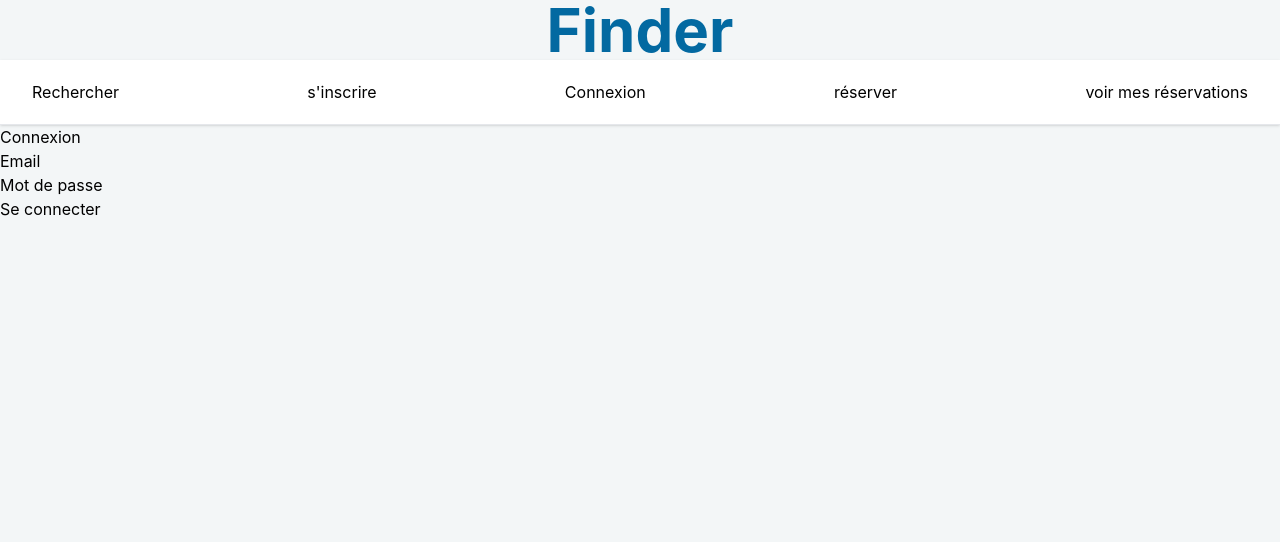
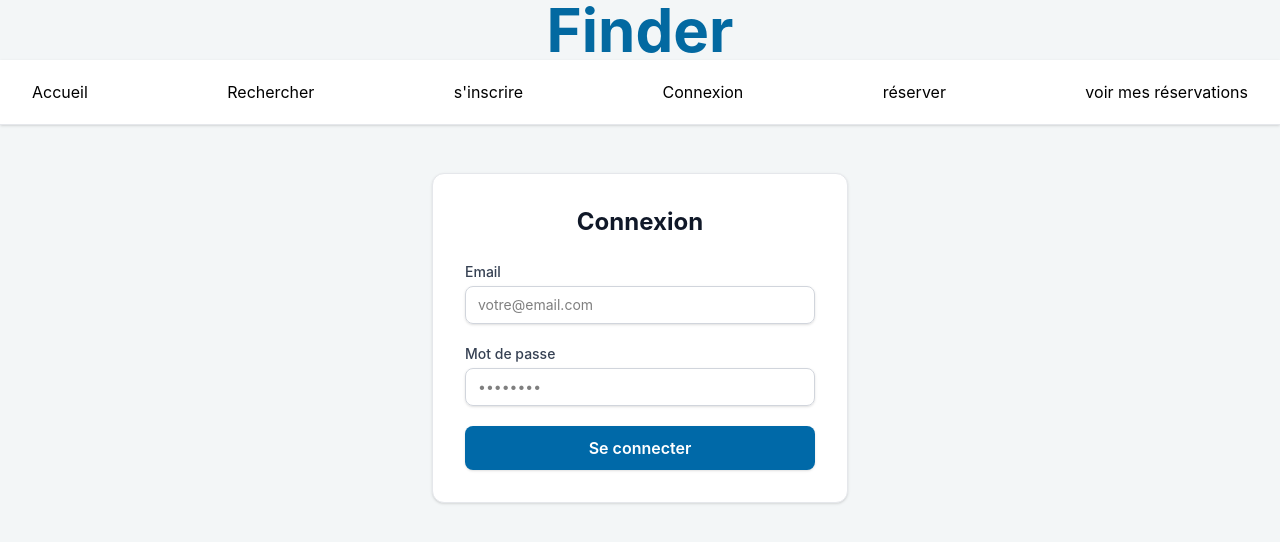
Before and after one commit to Noah22550/Finder, a React (Vite) app in the folder Finder/Front/: page /connexion in a window 1280 px wide. Shown: the top 542 px of the page. Built offline with nearby package versions, Linux system fonts and the light colour scheme.

Commit message:
Q3 etape 4 fait

```diff
--- a/Finder/Front/src/App.jsx
+++ b/Finder/Front/src/App.jsx
@@ -4,6 +4,7 @@ import Connexion from './pages/connexion';
 import Reserver from './pages/reserver'
 import Mesreservations from './pages/mes-reservations'
 import Accueil from './pages/accueil'
+import RouteProtegee from './RouteProtegee';
 import { BrowserRouter, Routes, Route, Link } from 'react-router-dom';
 export default function App() {
   return (
@@ -15,6 +16,7 @@ export default function App() {
         <nav className="bg-white border-b border-gray-200 shadow-sm">
           <div className="max-w-7xl mx-auto px-4 sm:px-6 lg:px-8">
             <div className="flex justify-between h-16 items-center">
+              <Link to="/accueil"> Accueil</Link>
               <Link to="/recherche">Rechercher</Link>
               <Link to="/inscription">s'inscrire</Link>
               <Link to="/connexion">Connexion</Link>
@@ -28,7 +30,7 @@ export default function App() {
           <Route path="/inscription" element={<Inscription />} />
           <Route path="/connexion" element={<Connexion />} />
           <Route path="/reserver" element={<Reserver />} />
-          <Route path="/mes-reservations" element={<Mesreservations />} />
+          <Route path="/mes-reservations" element={<RouteProtegee><Mesreservations/></RouteProtegee>} />
           <Route path="*" element={<Accueil />} />
         </Routes>
       </BrowserRouter>
--- /dev/null
+++ b/Finder/Front/src/RouteProtegee.jsx
@@ -0,0 +1,6 @@
+import { Navigate } from 'react-router-dom';
+import { jeton } from './auth';
+
+export default function RouteProtegee({ children }) {
+ return jeton() ? children : <Navigate to="/Connexion" replace />;
+}
--- a/Finder/Front/src/pages/connexion.jsx
+++ b/Finder/Front/src/pages/connexion.jsx
@@ -4,7 +4,6 @@ import { API } from '../config';
 import { setJeton } from '../auth';
 
 export default function Connexion() {
-  // 1. Il faut déclarer les variables d'état ici !
   const [email, setEmail] = useState('');
   const [motDePasse, setMotDePasse] = useState('');
   const [erreur, setErreur] = useState(null);
@@ -16,7 +15,6 @@ export default function Connexion() {
     setErreur(null);
 
     try {
-      // 2. Maintenant, email et motDePasse existent quand fetch les appelle
       const reponse = await fetch(`${API}/auth/login`, {
         method: 'POST',
         headers: { 'Content-Type': 'application/json' },
@@ -37,32 +35,49 @@ export default function Connexion() {
   }
 
   return (
-    <div className="formulaire-connexion">
-      <h2>Connexion</h2>
-      <form onSubmit={seConnecter}>
+    <div className="max-w-md mx-auto mt-12 px-4">
+      <div className="bg-white rounded-xl shadow-sm border border-gray-200 p-8">
+        <h2 className="text-2xl font-bold text-gray-900 mb-6 text-center">Connexion</h2>
+
+        <form onSubmit={seConnecter} className="space-y-5">
           <div>
-          <label>Email</label>
-          {/* 3. On relie le champ à la variable email */}
+            <label className="block text-sm font-medium text-gray-700 mb-1">Email</label>
             <input
               type="email"
               value={email}
               onChange={(e) => setEmail(e.target.value)}
               required
+              className="w-full px-3 py-2 border border-gray-300 rounded-lg shadow-sm focus:outline-none focus:ring-2 focus:ring-sky-500 focus:border-sky-500 text-sm"
+              placeholder="votre@email.com"
             />
           </div>
+
           <div>
-          <label>Mot de passe</label>
-          {/* 4. On relie le champ à la variable motDePasse */}
+            <label className="block text-sm font-medium text-gray-700 mb-1">Mot de passe</label>
             <input
               type="password"
               value={motDePasse}
               onChange={(e) => setMotDePasse(e.target.value)}
               required
+              className="w-full px-3 py-2 border border-gray-300 rounded-lg shadow-sm focus:outline-none focus:ring-2 focus:ring-sky-500 focus:border-sky-500 text-sm"
+              placeholder="••••••••"
             />
           </div>
-        <button type="submit">Se connecter</button>
+
+          <button
+            type="submit"
+            className="w-full bg-sky-700 hover:bg-sky-800 text-white font-semibold px-4 py-2.5 rounded-lg shadow-sm transition duration-200"
+          >
+            Se connecter
+          </button>
         </form>
-      {erreur && <p role="alert" style={{color: 'red'}}>{erreur}</p>}
+
+        {erreur && (
+          <p role="alert" className="mt-4 text-sm text-red-600 text-center font-medium bg-red-50 p-3 rounded-lg border border-red-100">
+            {erreur}
+          </p>
+        )}
+      </div>
     </div>
   );
 }
```
Lines whose indentation alone changed are shown as unchanged.
